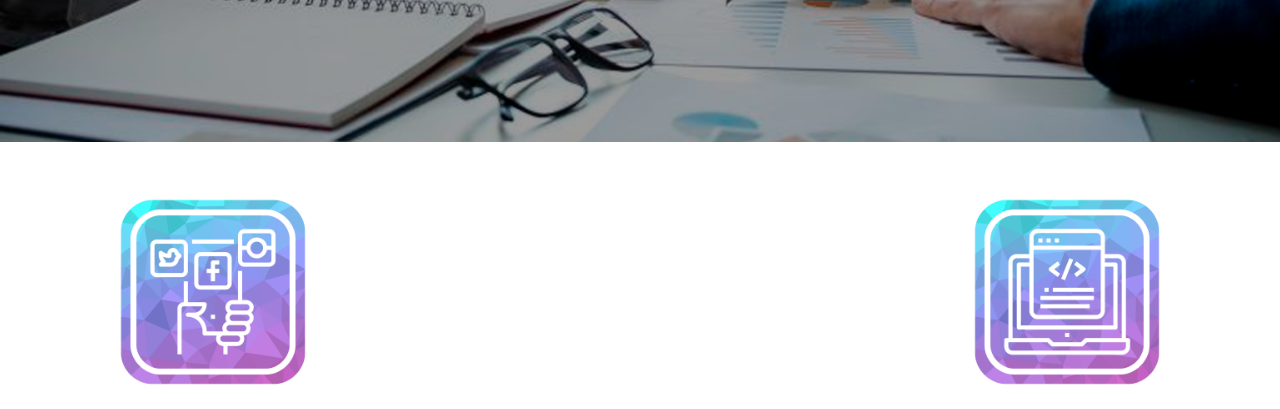
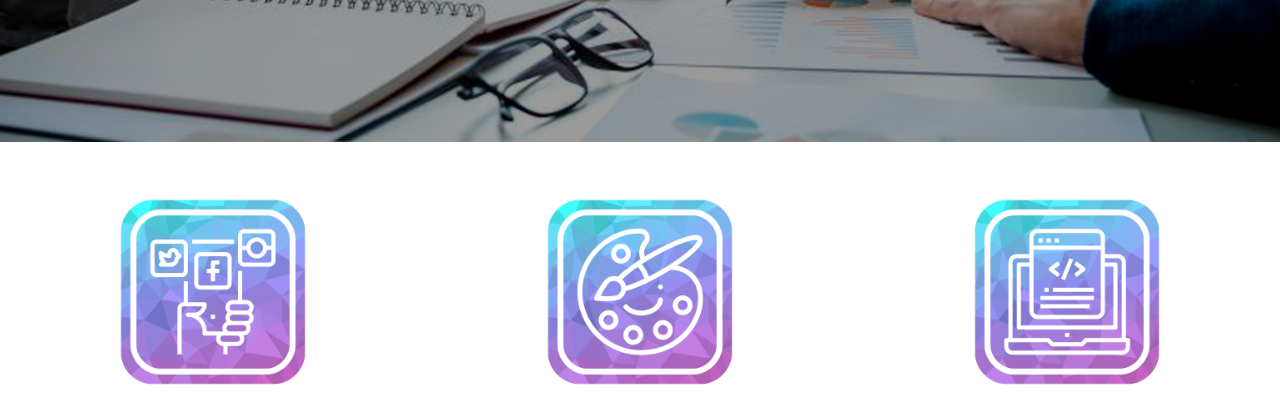
Before and after one commit to roverandres/digipartner, a plain HTML site: page secciones/servicios.html in a window 1280 px wide. Shown: the part 508-917 px from the top of the page. Drawn offline with nearby package versions, Linux system fonts and the light colour scheme.

Commit message:
correcion rutas imagenes header

```diff
--- a/css/estilos.css
+++ b/css/estilos.css
@@ -226,11 +226,7 @@ body {
 .contenedor2 {
     grid-area: diseno-img;
     height: 200px;
-<<<<<<< HEAD
-    background-image: url(../imagenes/diseño-grafico.png);
-=======
     background-image: url(../imagenes/diseno-grafico.png);
->>>>>>> animaciones
     background-size: contain;
     background-repeat: no-repeat;
     background-position: center;
```
Also changed, not shown: index.html (+0 -4 lines).
